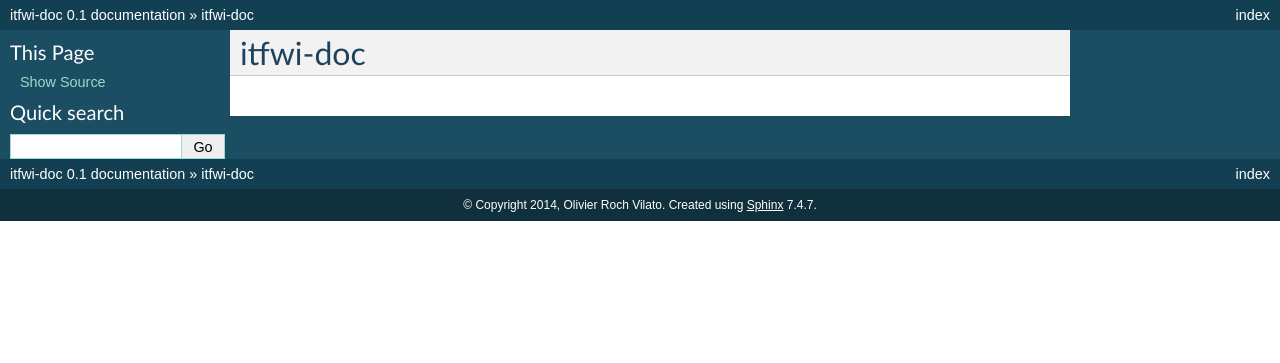
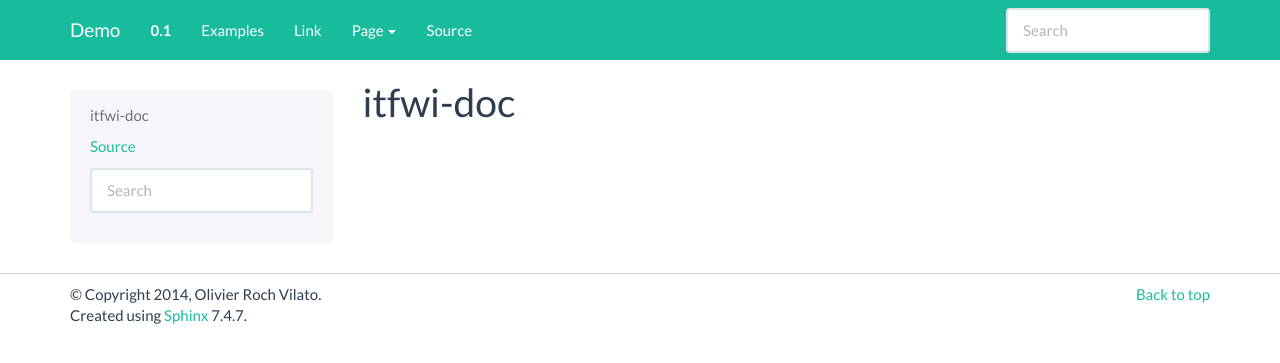
Before and after one commit to orochvilato/itfwi-doc, a Sphinx documentation site: the page built from docs/source/includeme.rst, in a window 1280 px wide. Shown: the top 363 px of the page. Built offline with Sphinx 7.4.7, drawn with Linux system fonts in a browser that asks for light colours; pages that are not in the unit, such as notebooks, are missing from menus.

Commit message:
Bootstrap HTML Theme (flatly)

```diff
--- a/docs/conf.py
+++ b/docs/conf.py
@@ -12,6 +12,7 @@
 # serve to show the default.
 
 import sys, os
+import sphinx_bootstrap_theme
 
 # If extensions (or modules to document with autodoc) are in another directory,
 # add these directories to sys.path here. If the directory is relative to the
@@ -94,7 +95,7 @@
 
 # The theme to use for HTML and HTML Help pages.  See the documentation for
 # a list of builtin themes.
-html_theme = 'default'
+html_theme = 'bootstrap'
 
 # Theme options are theme-specific and customize the look and feel of a theme
 # further.  For a list of options available for each theme, see the
@@ -102,7 +103,7 @@
 #html_theme_options = {}
 
 # Add any paths that contain custom themes here, relative to this directory.
-#html_theme_path = []
+html_theme_path = sphinx_bootstrap_theme.get_html_theme_path()
 
 # The name for this set of Sphinx documents.  If None, it defaults to
 # "<project> v<release> documentation".
@@ -168,6 +169,66 @@
 
 # Output file base name for HTML help builder.
 htmlhelp_basename = 'itfwi-docdoc'
+html_theme_options = {
+    # Navigation bar title. (Default: ``project`` value)
+    'navbar_title': "Demo",
+
+    # Tab name for entire site. (Default: "Site")
+    'navbar_site_name': "Site",
+
+    # A list of tuples containing pages or urls to link to.
+    # Valid tuples should be in the following forms:
+    #    (name, page)                 # a link to a page
+    #    (name, "/aa/bb", 1)          # a link to an arbitrary relative url
+    #    (name, "http://example.com", True) # arbitrary absolute url
+    # Note the "1" or "True" value above as the third argument to indicate
+    # an arbitrary url.
+    'navbar_links': [
+        ("Examples", "examples"),
+        ("Link", "http://example.com", True),
+    ],
+
+    # Render the next and previous page links in navbar. (Default: true)
+    'navbar_sidebarrel': True,
+
+    # Render the current pages TOC in the navbar. (Default: true)
+    'navbar_pagenav': True,
+
+    # Global TOC depth for "site" navbar tab. (Default: 1)
+    # Switching to -1 shows all levels.
+    'globaltoc_depth': 2,
+
+    # Include hidden TOCs in Site navbar?
+    #
+    # Note: If this is "false", you cannot have mixed ``:hidden:`` and
+    # non-hidden ``toctree`` directives in the same page, or else the build
+    # will break.
+    #
+    # Values: "true" (default) or "false"
+    'globaltoc_includehidden': "true",
+
+    # HTML navbar class (Default: "navbar") to attach to <div> element.
+    # For black navbar, do "navbar navbar-inverse"
+    'navbar_class': "navbar navbar-inverse",
+
+    # Fix navigation bar to top of page?
+    # Values: "true" (default) or "false"
+    'navbar_fixed_top': "true",
+
+    # Location of link to source.
+    # Options are "nav" (default), "footer" or anything else to exclude.
+    'source_link_position': "nav",
+
+    # Bootswatch (http://bootswatch.com/) theme.
+    #
+    # Options are nothing with "" (default) or the name of a valid theme
+    # such as "amelia" or "cosmo".
+    'bootswatch_theme': "flatly",
+
+    # Choose Bootstrap version.
+    # Values: "3" (default) or "2" (in quotes)
+    'bootstrap_version': "3",
+}
 
 
 # -- Options for LaTeX output --------------------------------------------------
```
Also changed, not shown: 1 other file.
